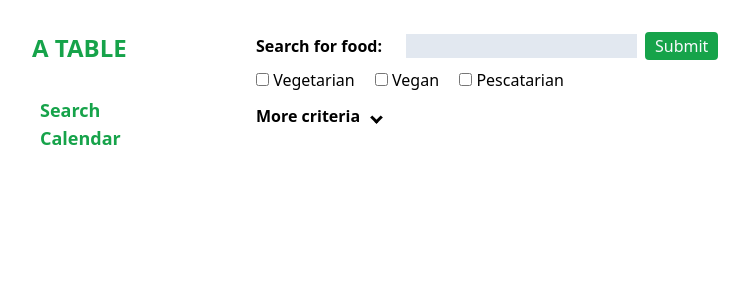
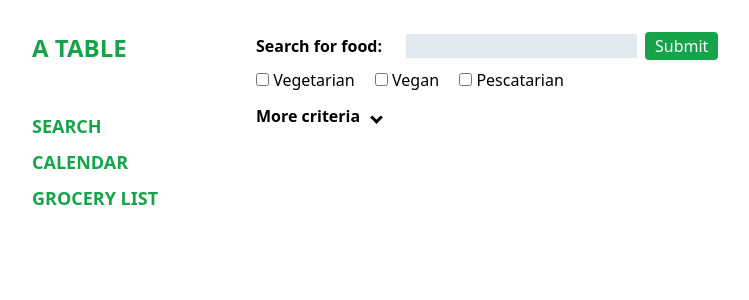
Before and after one commit to AxelBroeglin/a-table, a PHP site: page / in a window 1280 px wide. Shown: the top 300 px of the page, without its empty margins (0-749 px from the left). Run offline with PHP 8.4, Linux system fonts and the light colour scheme.

Commit message:
Work on menu column

```diff
--- a/public/index.html
+++ b/public/index.html
@@ -14,10 +14,11 @@
           <a href="/">A table</a>
         </h1>
       </div>
-      <div class="">
+      <div class="mt-4">
         <ul id="menu" class="flex flex-col text-lg font-bold pl-8">
-          <li id="menu-search" data-menu="search" class=" pr-4 mx-2 cursor-pointer">Search</li>
-          <li id="menu-calendar" data-menu="calendar" class=" pr-4 mx-2 cursor-pointer">Calendar</li>
+          <li id="menu-search" data-menu="search" class="uppercase mb-2 cursor-pointer">Search</li>
+          <li id="menu-calendar" data-menu="calendar" class="uppercase mb-2 cursor-pointer">Calendar</li>
+          <li id="menu-grocery-list" data-menu="grocery-list" class="uppercase mb-2 cursor-pointer">Grocery list</li>
         </ul>
       </div>
     </nav>
--- a/public/styles.css
+++ b/public/styles.css
@@ -643,6 +643,18 @@ video {
   margin-bottom: 1rem;
 }
 
+.mb-2 {
+  margin-bottom: 0.5rem;
+}
+
+.mb-1 {
+  margin-bottom: 0.25rem;
+}
+
+.mt-4 {
+  margin-top: 1rem;
+}
+
 .block {
   display: block;
 }
```
